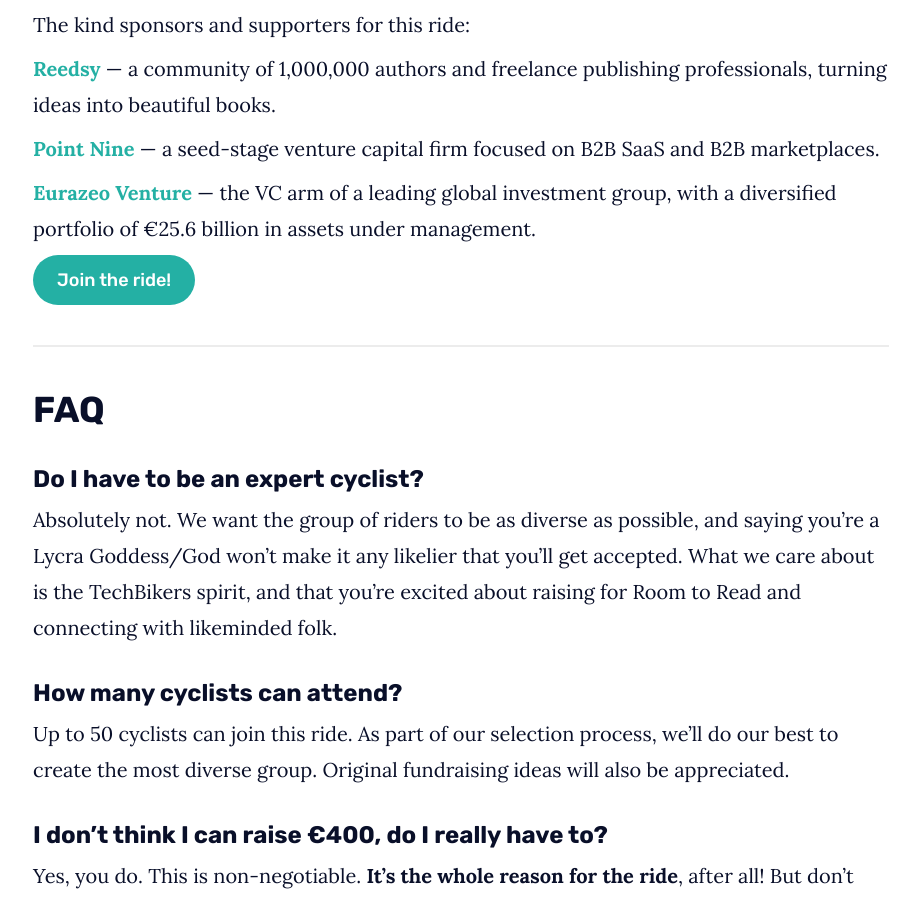
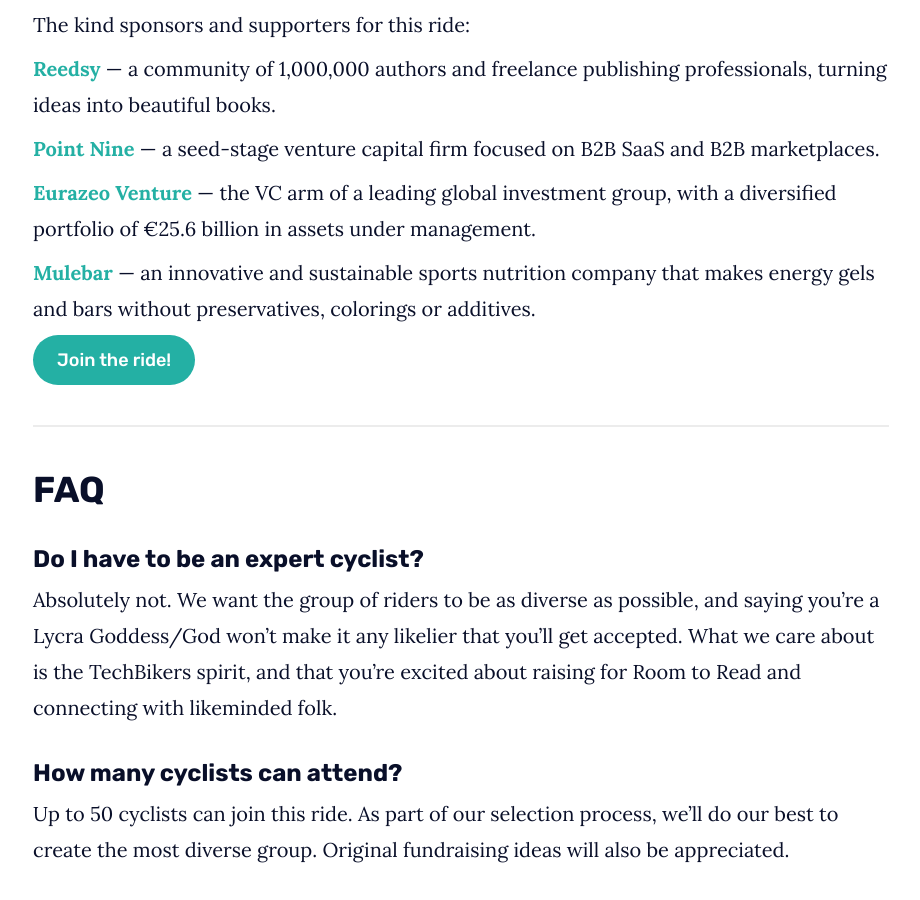
Before and after one commit to matthewcobb/techbikers, a Jekyll site: the page built from _rides/faro-to-lisbon.md, in a window 1280 px wide and 900 px high, scrolled down 2690 px. Shown: the whole window, without its empty margins (179-1099 px from the left). Built offline with Jekyll 4.4.1, drawn with Linux system fonts in a browser that asks for light colours.

Commit message:
Update from Forestry.io Emmanuel Nataf updated _rides/faro-to-lisbon.md

```diff
--- a/_rides/faro-to-lisbon.md
+++ b/_rides/faro-to-lisbon.md
@@ -70,6 +70,8 @@
 
 [**Eurazeo Venture**](https://www.eurazeo.com/en/businesses/private-equity/venture-capital){:target="_blank"} — the VC arm of a leading global investment group, with a diversified portfolio of €25.6 billion in assets under management.
 
+[**Mulebar**](https://www.mulebar.com){:target="_blank"} — an innovative and sustainable sports nutrition company that makes energy gels and bars without preservatives, colorings or additives.
+
 [Join the ride!](https://reedsy.typeform.com/to/JYcl6Ahb){:class="btn-theme" :target="_blank"}
 
 ***
```
